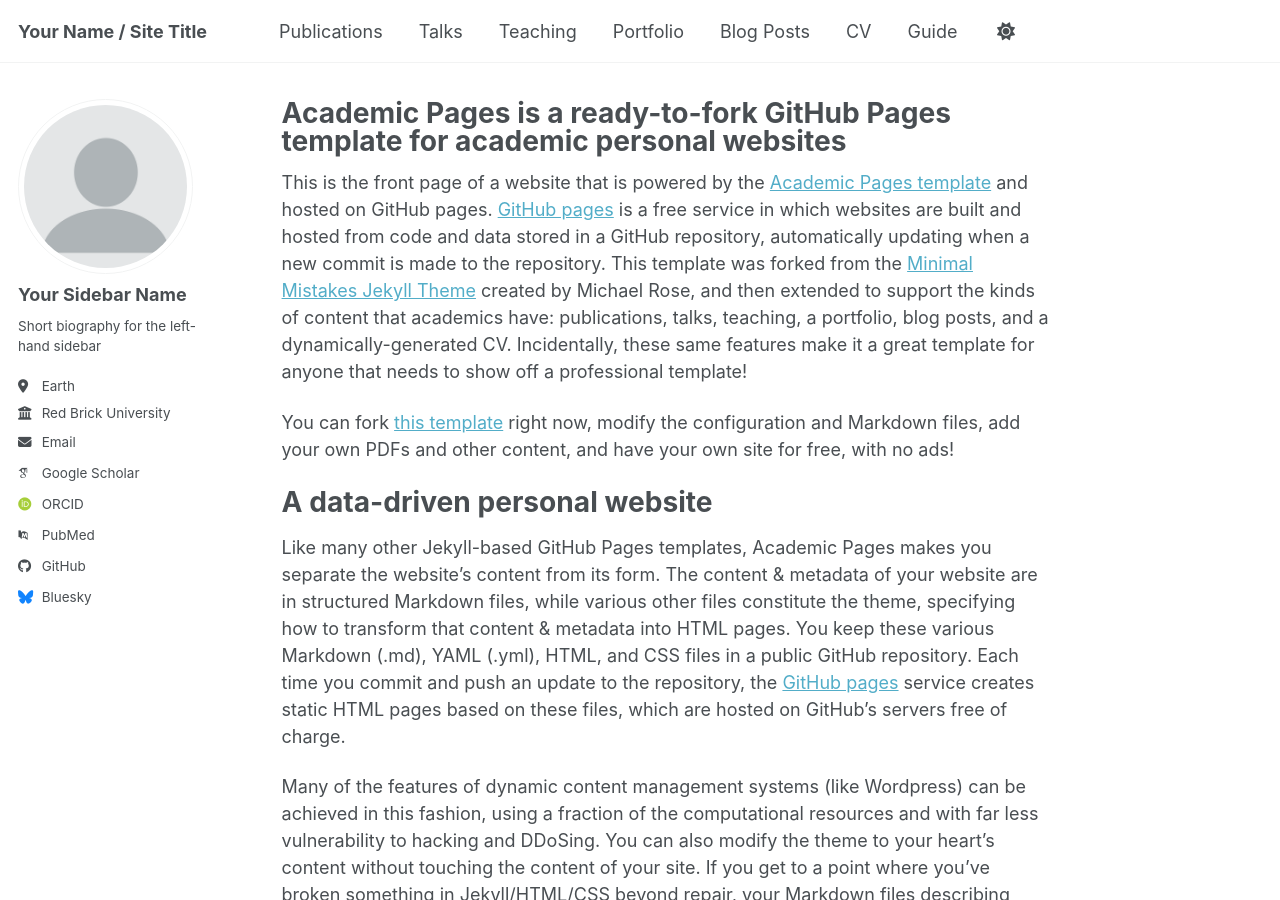
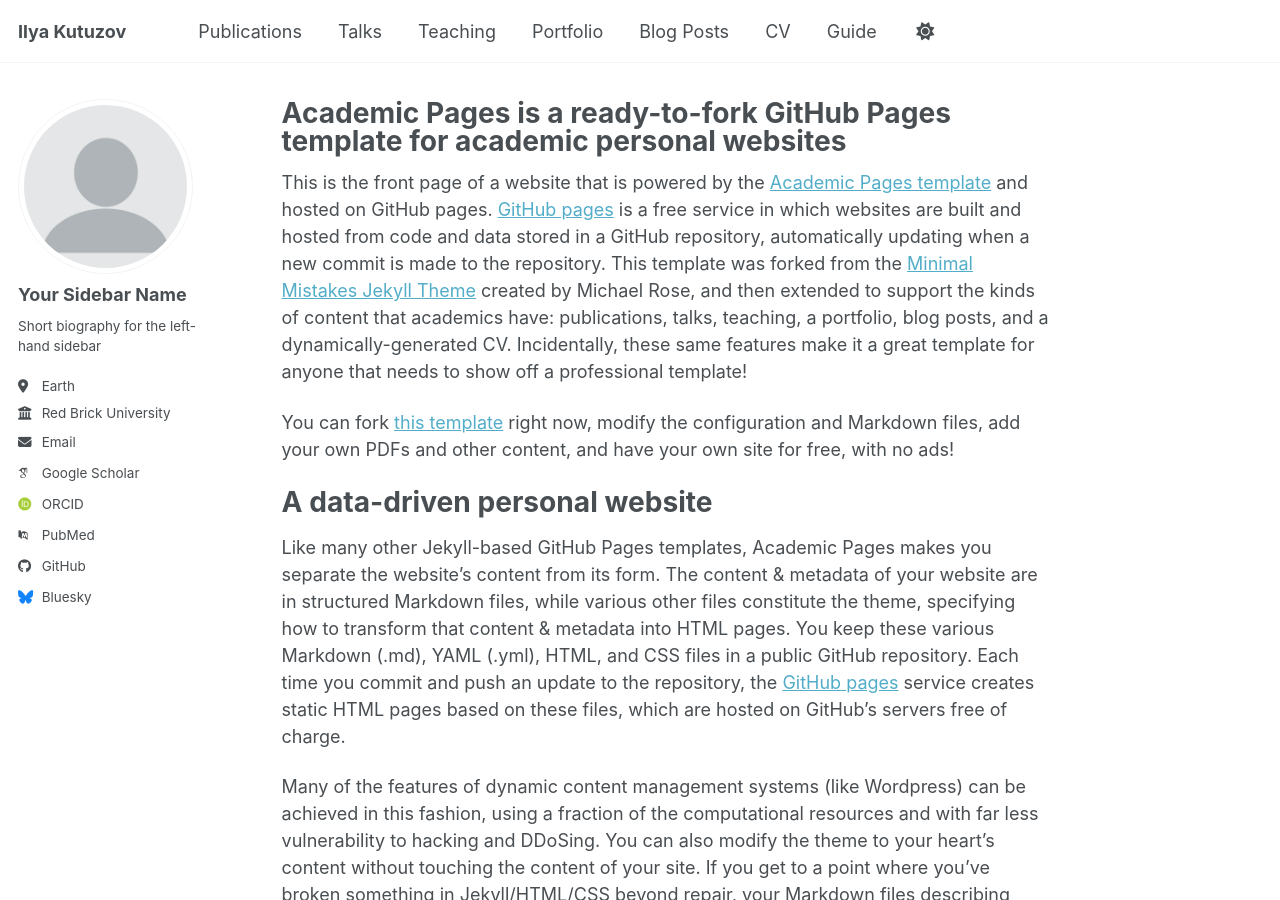
Before and after one commit to IlyaKutuzov/Ikutuzov.github.io, a Jekyll site: the page built from _pages/about.md, in a window 1280 px wide and 900 px high. Built offline with Jekyll 4.4.1, drawn with Linux system fonts in a browser that asks for light colours; some web fonts are replaced; a script bundle is joined from its source files by our own code; library files that are not in the unit come from our copies.

Commit message:
Update _config.yml

```diff
--- a/_config.yml
+++ b/_config.yml
@@ -9,7 +9,7 @@
 # Basic Site Settings
 locale                   : "en-US"
 site_theme               : "default" # Currently available options are "default", "air"
-title                    : "Your Name / Site Title"
+title                    : "Ilya Kutuzov"
 title_separator          : "-"
 name                     : &name "Your Name"
 description              : &description "Your Name's academic portfolio"   # Update this with a general description of your site, this is the default if not overridden by a page
```
